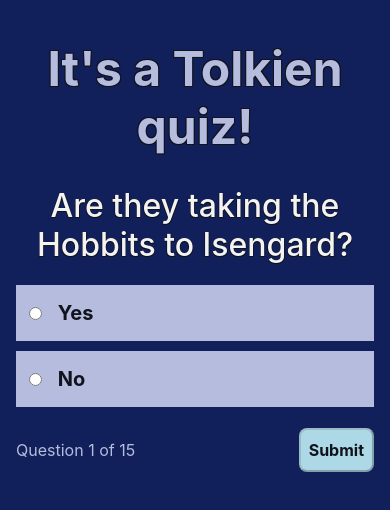
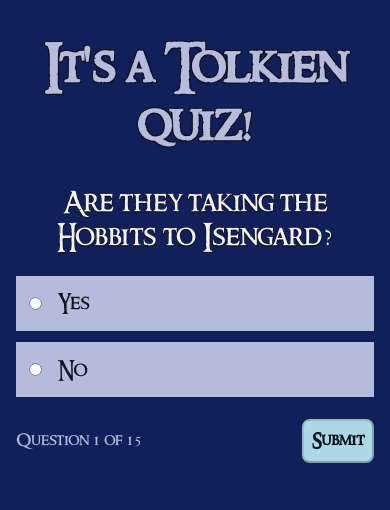
Before and after one commit to jafarlow/code-a-quiz-practice, a website built with webpack: page index.html in a window 390 px wide. Built offline with nearby package versions, Linux system fonts and the light colour scheme.

Commit message:
Updated styling with new fonts
questions.json
  - removed "major" from question about regions

index.scss
  - added "Ringbearer" font through `@font-face`
  - set "Ringbearer" as `font-family` for `body`
  - removed bold from question title
  - used `#reset-button` to override `button` for the end of quiz
    button
    - added left margin to add space between score and button
    - set padding to match the media query value, which looks better
      here when no answers are present
  - inside media query, reduced font size of `h2` from 2rem to 1.75rem

```diff
--- a/assets/questions.json
+++ b/assets/questions.json
@@ -196,7 +196,7 @@
     },
     {
       "id": "10",
-      "title": "Which major region was NOT featured in the 'Lord of the Rings' trilogy?",
+      "title": "Which region was NOT featured in the 'Lord of the Rings' trilogy?",
       "answers": [
         {
           "id": "0",
--- a/assets/styles/index.scss
+++ b/assets/styles/index.scss
@@ -6,6 +6,12 @@
 $wrong: #a41e2d;
 $dark: #11131c;
 $whitegray: #f3f3f3;
+
+@font-face {
+  font-family: "Ringbearer";
+  src: url("../../public/Ringbearer.woff") format("woff"),
+       url("../../public/Ringbearer.TFF") format("truetype");
+}
 
 // mixed use of interpolation is to prevent the '-' being a
 //   mathematical opearator. interpolation is not needed for
@@ -21,6 +27,7 @@
 body {
   margin: 0;
   background-color: $blue;
+  font-family: "Ringbearer";
 }
 
 .quiz {
@@ -59,7 +66,7 @@
         color: $dark;
         background-color: $bluegray;
         font-size: 1.25rem;
-        font-weight: bold;
+        // font-weight: bold;
         align-items: center;
 
         &.correct {
@@ -109,11 +116,19 @@
   margin-right: 1rem;
 }
 
+#reset-button {
+  margin-left: 1.5rem;
+  padding: 0.5rem;
+}
+
 @media only screen and (max-width: 415px) {
   .quiz {
     h1 {
       margin: 2.5rem auto 1rem auto;
       text-align: center;
+    }
+    h2 {
+      font-size: 1.75rem;
     }
     .question {
       margin-left: 1rem;
```
